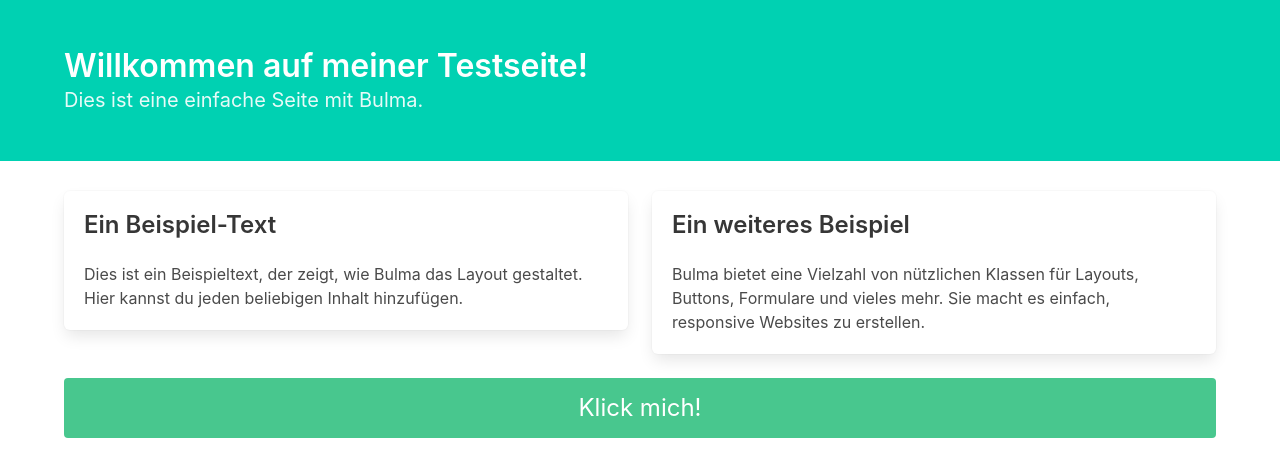
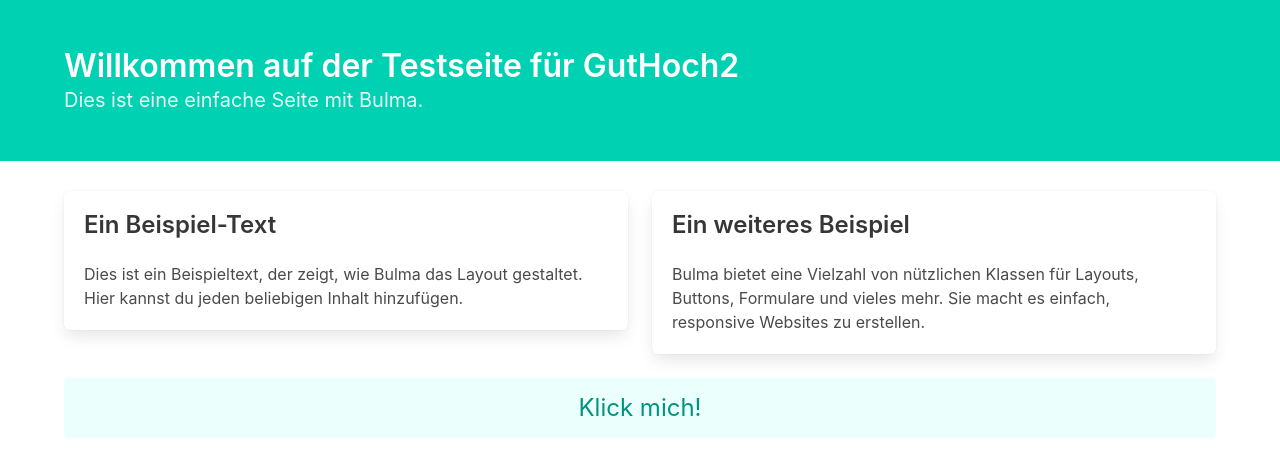
Before and after one commit to GutHoch2/Tutorial_GitHub_Actions, a plain HTML site: page index.html in a window 1280 px wide. Drawn offline with nearby package versions, Linux system fonts and the light colour scheme.

Commit message:
Update index.html

```diff
--- a/index.html
+++ b/index.html
@@ -3,7 +3,7 @@
 <head>
   <meta charset="UTF-8">
   <meta name="viewport" content="width=device-width, initial-scale=1.0">
-  <title>Testseite mit Bulma</title>
+  <title>Test GutHoch2</title>
 
   <!-- Bulma CDN -->
   <link href="https://cdn.jsdelivr.net/npm/bulma@0.9.4/css/bulma.min.css" rel="stylesheet">
@@ -14,7 +14,7 @@
     <div class="hero-body">
       <div class="container">
         <h1 class="title">
-          Willkommen auf meiner Testseite!
+          Willkommen auf der Testseite für GutHoch2
         </h1>
         <h2 class="subtitle">
           Dies ist eine einfache Seite mit Bulma.
@@ -42,7 +42,7 @@
 
     <div class="columns">
       <div class="column is-full">
-        <button class="button is-success is-large is-fullwidth">
+        <button class="button is-primary is-light is-large is-fullwidth">
           Klick mich!
         </button>
       </div>
```
